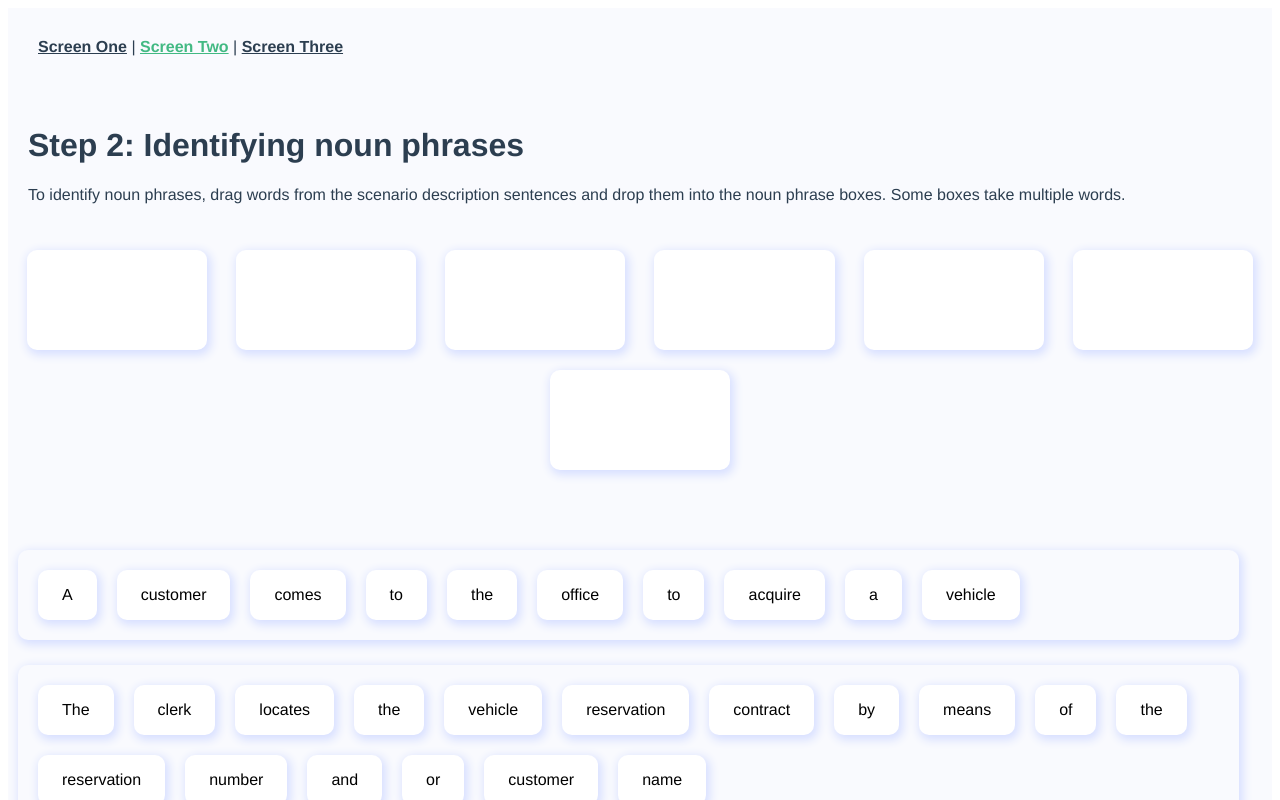
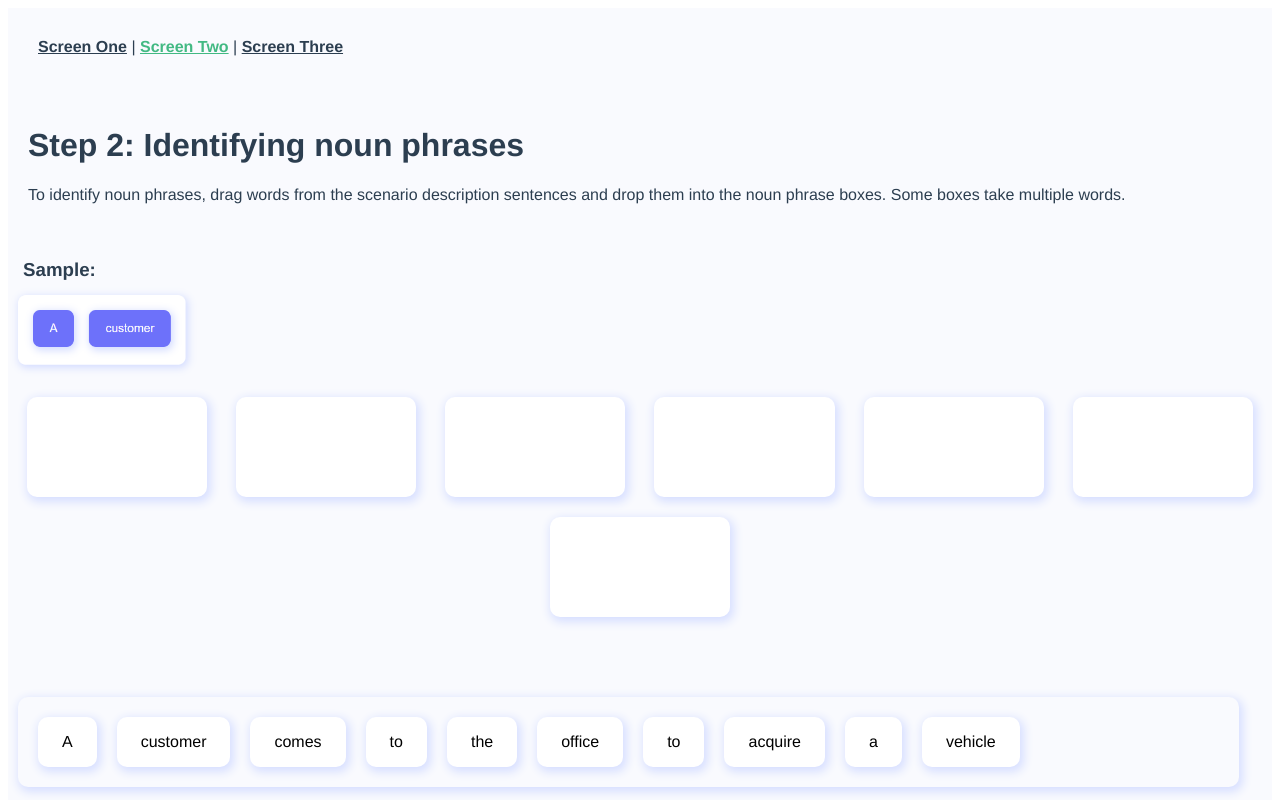
Before and after one commit to ritwik-m/VirtualLab-OOP, a Vue app in the folder exp-1/: page /screen-two in a window 1280 px wide. Shown: the top 800 px of the page. Built offline with nearby package versions, Linux system fonts and the light colour scheme.

Commit message:
added sample image to screen 2

```diff
--- a/exp-1/src/views/ScreenThree.vue
+++ b/exp-1/src/views/ScreenThree.vue
@@ -12,8 +12,8 @@ export default {
       { id: 6, word: 'Vehicle reservation contract', list: 1 },
       { id: 7, word: 'Reservation number', list: 1 },
       { id: 8, word: 'Vehicle release date', list: 1 },
-      {id: 9, word: 'Reservation', list: 1},
-      {id: 10, word: 'Clerk name', list: 1},
+      { id: 9, word: 'Reservation', list: 1 },
+      { id: 10, word: 'Clerk name', list: 1 },
     ])
 
     const getList = (list) => {
@@ -41,11 +41,11 @@ export default {
       onDrop,
     }
   },
-  methods:{
-    validate(){
+  methods: {
+    validate() {
       let final_list = []
       let i = 0;
-      for (i = 6; i < 10; i++){
+      for (i = 6; i < 10; i++) {
         final_list.push(this.getList(i))
       }
       console.log(final_list)
@@ -58,8 +58,8 @@ export default {
 <template class="app">
   <header style="padding: 20px">
     <h1>Step 3: Identifying conceptual classes and attributes</h1>
-    <p>Now that noun phrases have been identified, conceptual class names have to be identified from this list, to
-      proceed with grouping of noun phrases.</p>
+    <p>To identify conceptual classes and related attributes, drag phrases from the bottom and place them in boxes.
+      First phrase is the class name.</p>
   </header>
   <div class="flex-horizontal">
     <div class="drop-zone" @drop="onDrop($event, 6)" @dragenter.prevent @dragover.prevent>
@@ -123,7 +123,7 @@ export default {
   color: white;
 }
 
-.flex-horizontal{
+.flex-horizontal {
   display: flex;
   flex-direction: row;
   flex-wrap: wrap;
@@ -143,7 +143,7 @@ export default {
   cursor: pointer;
 }
 
-.identified{
+.identified {
   max-width: 100%;
 }
 
@@ -201,6 +201,7 @@ export default {
   justify-content: space-between;
   background-color: #fff;
 }
+
 .navitem {
   width: 100px;
   height: 50px;
@@ -220,5 +221,4 @@ export default {
   cursor: pointer;
   font-weight: bold;
 }
-
 </style>
--- a/exp-1/src/views/ScreenTwo.vue
+++ b/exp-1/src/views/ScreenTwo.vue
@@ -118,6 +118,10 @@ export default {
     <p>To identify noun phrases, drag words from the scenario description sentences and drop them into the noun phrase
       boxes. Some boxes take multiple words.</p>
   </header>
+  <div style="padding: 0;">
+    <h3 style="margin-left: 15px; margin-bottom: 0">Sample: </h3>
+    <img src="../assets/sample-1.png" alt="Sample image" class="image">
+  </div>
   <div class="flex-horizontal">
     <div class="identify-box drop-zone" @drop="onDrop($event, 6)" @dragenter.prevent @dragover.prevent>
       <div v-for="item in getList(6)" :key="item.id" class="identified drag-el-horizontal" draggable="true"
@@ -206,6 +210,16 @@ export default {
 </template>
 
 <style scoped>
+
+.image{
+  align-items: center;
+  display: flex;
+  flex-direction: row;
+  justify-content: center;
+  width: 15%;
+  height: auto;
+  padding: 0;
+}
 
 .identify-box{
   background-color: #fff;
```
Also changed, not shown: exp-1/src/assets/sample-1.png (added). Lines whose indentation alone changed are shown as unchanged.
